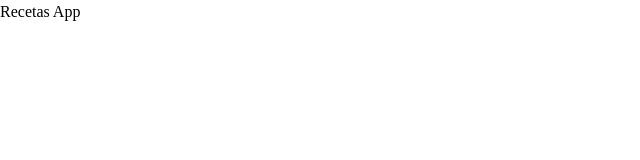
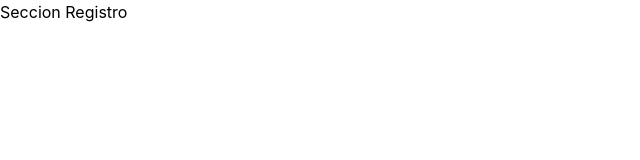
Before and after one commit to dannijl88/recetas-app, a React (Vite) app in the folder frontend/: page /register in a window 1280 px wide. Shown: the top 160 px of the page, without its empty margins (0-640 px from the left). Built offline with nearby package versions, Linux system fonts and the light colour scheme.

Commit message:
Add pages and React Router configuration

```diff
--- a/frontend/package.json
+++ b/frontend/package.json
@@ -10,10 +10,12 @@
     "preview": "vite preview"
   },
   "dependencies": {
+    "@tailwindcss/vite": "^4.2.2",
     "axios": "^1.13.6",
     "react": "^19.2.4",
     "react-dom": "^19.2.4",
-    "react-router-dom": "^7.13.1"
+    "react-router-dom": "^7.13.1",
+    "tailwindcss": "^4.2.2"
   },
   "devDependencies": {
     "@eslint/js": "^9.39.4",
--- a/frontend/src/App.tsx
+++ b/frontend/src/App.tsx
@@ -1,13 +1,19 @@
 
+import { BrowserRouter, Routes, Route } from 'react-router-dom'
+import { Home } from './pages/Home';
+import { Login } from './pages/Login';
+import { Register } from './pages/Register';
 import './App.css'
 
 function App() {
-
-
   return (
-    <div>
-        <h1 className='text-3xl font-bold text-red-500'>Recetas App</h1>
-    </div>
+    <BrowserRouter>
+      <Routes>
+        <Route path='/' element={<Home />} />
+        <Route path='/login' element={<Login />} />
+        <Route path='/register' element={<Register />} />
+      </Routes>
+    </BrowserRouter>
   )
 }
 
--- /dev/null
+++ b/frontend/src/pages/Home.tsx
@@ -0,0 +1,7 @@
+export const Home = () => {
+    return (
+        <>
+            <h1>Seccion Home</h1>
+        </>
+    )
+}
--- /dev/null
+++ b/frontend/src/pages/Login.tsx
@@ -0,0 +1,7 @@
+export const Login = () => {
+    return (
+        <>
+            <h1>Seccion Login</h1>
+        </>
+    )
+}
--- /dev/null
+++ b/frontend/src/pages/Register.tsx
@@ -0,0 +1,7 @@
+export const Register = () => {
+    return (
+        <>
+            <h1>Seccion Registro</h1>
+        </>
+    )
+}
```
Also changed, not shown: 1 other file (tests, documents, lock files or other folders).
